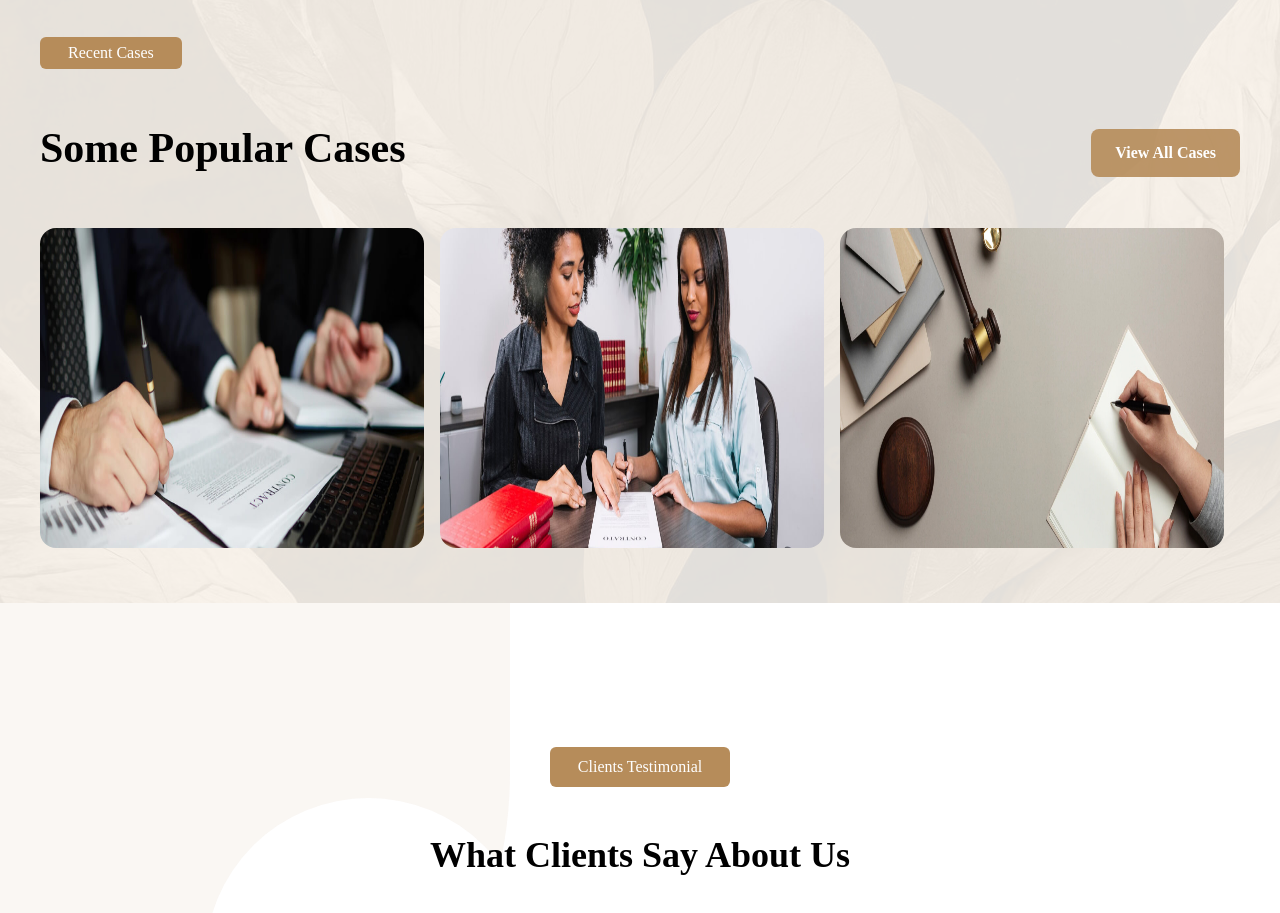
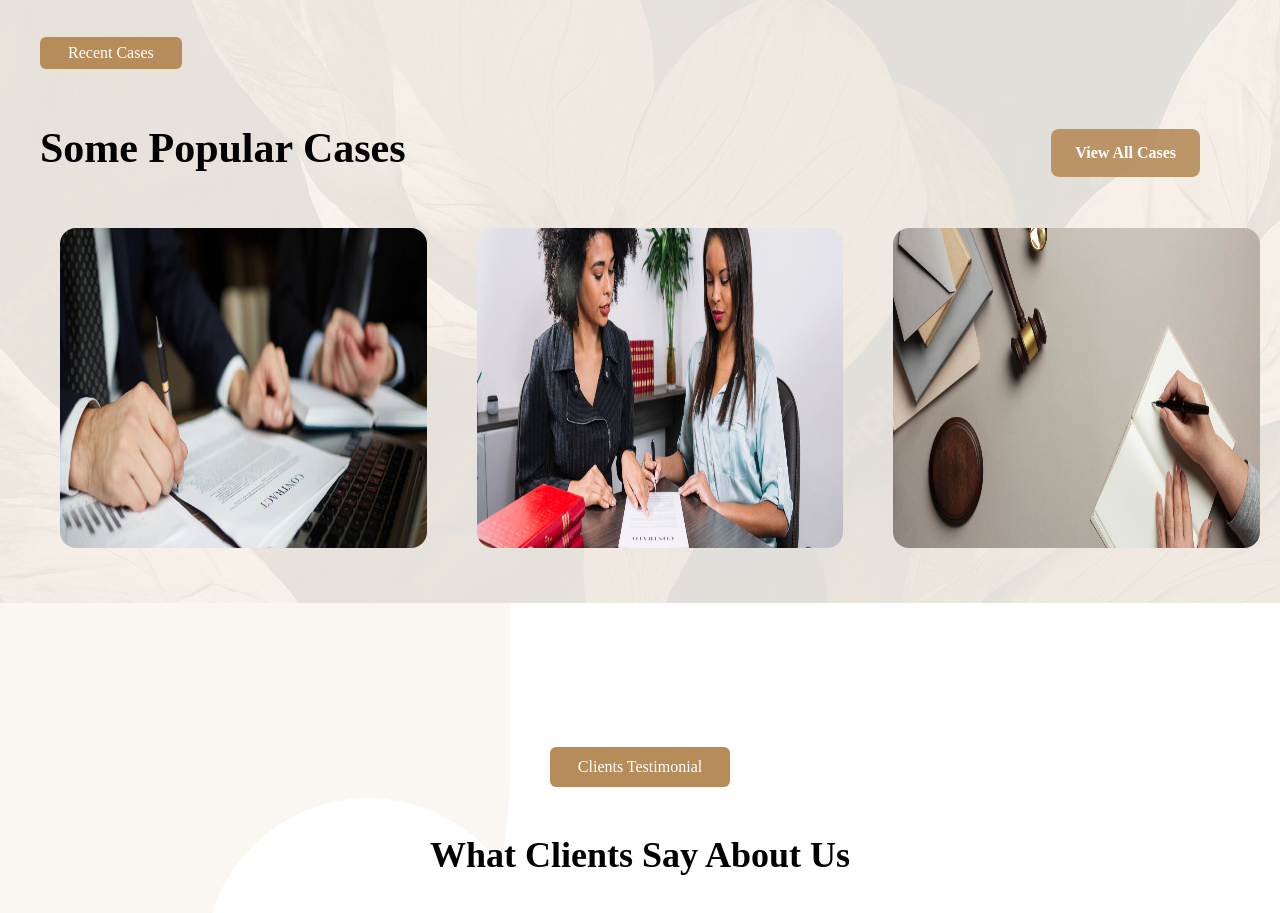
Before and after one commit to dm-mensavi/aawans-zaptek, a React (Create React App) app: page / in a window 1280 px wide. Shown: the part 3980-4893 px from the top of the page. Built offline with nearby package versions, Linux system fonts and the light colour scheme.

Commit message:
implement cases slider without navigation buttons

```diff
--- a/src/Pages/Blog/Blog.js
+++ b/src/Pages/Blog/Blog.js
@@ -39,7 +39,7 @@ function Blog() {
 
 
   return (
-    <div className="my-32">
+    <div className="mb-28">
       <Helmet>
         <title>Blog Post - AawAans</title>
       </Helmet>
--- a/src/Pages/Cases/Cases.js
+++ b/src/Pages/Cases/Cases.js
@@ -30,7 +30,7 @@ function Cases() {
 							/>
 							<Link
 								to={`/cases/${cases.id}`}
-								className="text-container text-center rounded-2xl pb-20">
+								className="text-container text-center rounded-2xl pb-12">
 								<p className="text-white font-serif font-semibold text-3xl pt-44 header-text">
 									{cases.title}
 								</p>
--- a/src/Pages/Home/CasesSlider.js
+++ b/src/Pages/Home/CasesSlider.js
@@ -35,13 +35,14 @@ function CasesSlider() {
 						className="flex flex-col sm:flex-row space-y-5 mb-10 items-left justify-between">
 						<h2 className="h3 md:h2 ">Some Popular Cases</h2>
 
-						<Link to="/cases" className="btn-primary">
+						<Link to="/cases" className="btn-primary mr-10">
 							View All Cases
 						</Link>
 					</motion.div>
 
 					<Swiper
 						slidesPerView={1}
+            spaceBetween={50}
 						breakpoints={{
 							520: {
 								slidesPerView: 2,
@@ -50,10 +51,10 @@ function CasesSlider() {
 								slidesPerView: 3,
 							},
 						}}
-						navigation={true}
-						loop={true}
+            navigation= {true}
+            loop={true}
 						modules={[Navigation, Pagination, A11y]}
-						className="flex w-full h-full ">
+						className="flex sm:ml-5 w-full h-full ">
 						{caseData.map((cases) => (
               <SwiperSlide>
 							<motion.div
@@ -69,7 +70,7 @@ function CasesSlider() {
 								/>
 								<Link
 									to={`/cases/${cases.id}`}
-									className="text-container text-center rounded-3xl pb-20">
+									className="w-full lg:w-96 text-container text-center rounded-3xl pb-12">
 									<p className="text-white font-serif font-semibold text-3xl pt-44 header-text">
 										{cases.title}
 									</p>
--- a/src/Styles/Cases.css
+++ b/src/Styles/Cases.css
@@ -61,11 +61,11 @@
 @tailwind utilities;
 
 @layer base {
-	.swiper-button-next {
+	/* .swiper-button-next {
 		@apply bg-white !mt-60 !mr-[24%] sm:!mr-[35%] md:!mr-[39%] lg:!mr-[42%] xl:!mr-[43%] p-7 hover:bg-primaryLight cursor-pointer transition-all duration-300  ease-in-out rounded-full mx-3 border-2;
 	}
 
 	.swiper-button-prev {
 		@apply bg-white !mt-60 !ml-[24%] sm:!ml-[35%] md:!ml-[39%] lg:!ml-[42%] xl:!ml-[43%] p-7 hover:bg-primaryLight cursor-pointer transition-all duration-300  ease-in-out rounded-full mx-3 border-2;
-	}
+	} */
 }
```
